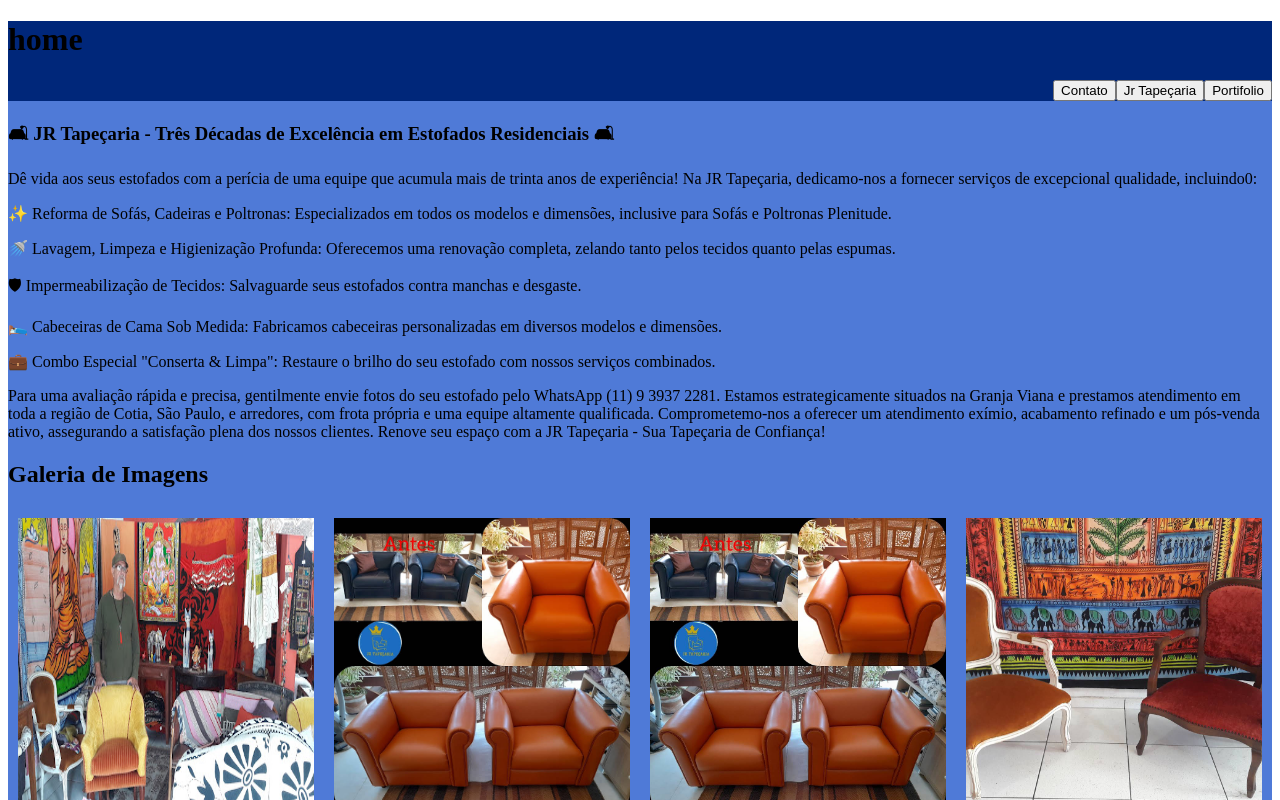
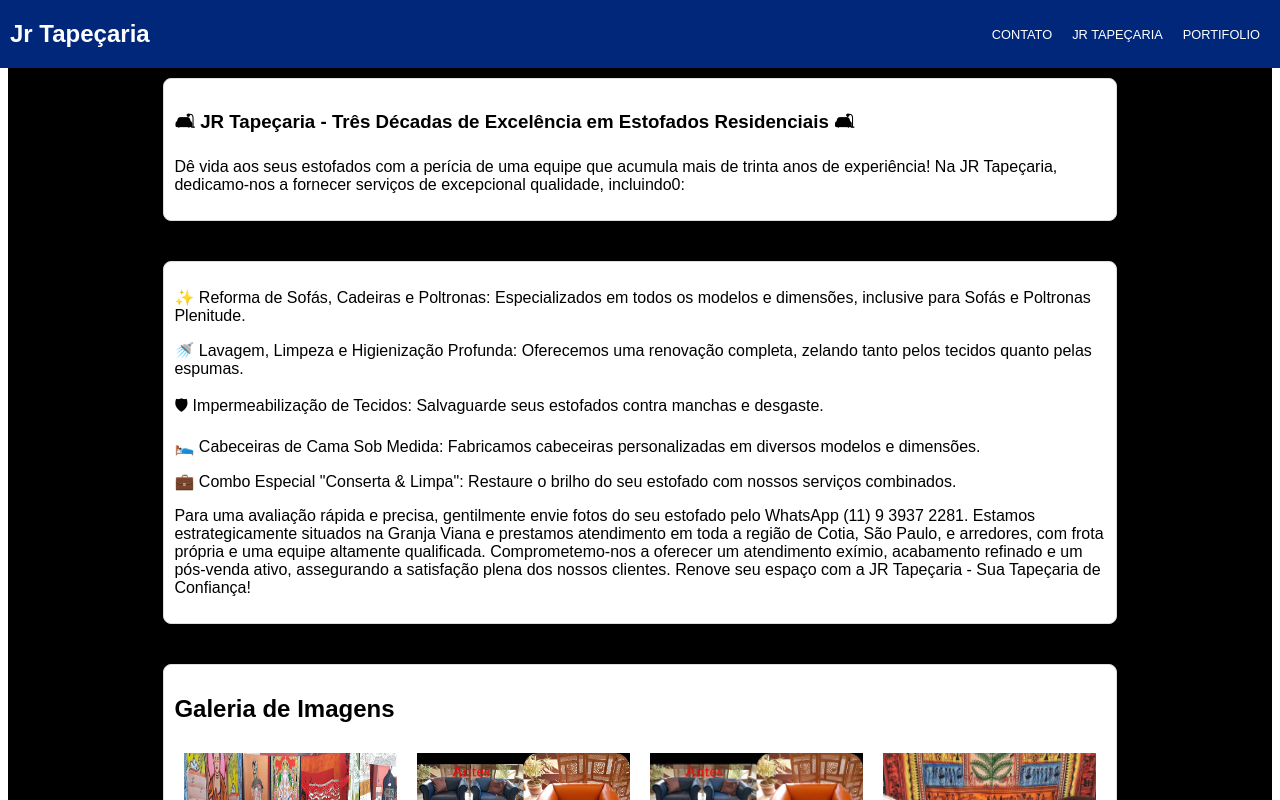
Before and after one commit to Otuada/Jrtapecaria, a React (Create React App) app: page / in a window 1280 px wide. Shown: the top 800 px of the page. Built offline with nearby package versions, Linux system fonts and the light colour scheme.

Commit message:
pagina home modificado

```diff
--- a/src/Paginas/Home/home.js
+++ b/src/Paginas/Home/home.js
@@ -1,7 +1,7 @@
 import React from "react"
 import { useNavigate } from "react-router-dom"
 import { goToContanto, goToSobre, goToPortifolio } from "../../Routes/Coordinator"
-import { DivBotoes, DivFundo, DivHeader } from "./styled"
+import { DivBotoes, DivFundo, DivHeader,Section} from "./styled"
 import GaleriaImagens from "../../Components/galeriaImagem"
 
 
@@ -19,25 +19,43 @@ export const Home = () =>{
         goToSobre(navigate)
     }
     return(
-     <DivFundo>
+      <DivFundo>
        <DivHeader>
-            <div>
-               <h1>home</h1>
-            </div>
         <DivBotoes>
-               <button onClick={toContato}>Contato</button>
-               <button onClick={toSobre}>Jr Tapeçaria</button>
-               <button onClick={goToPortifolio}>Portifolio</button>
+          <header>
+               <h1>Jr Tapeçaria</h1>
+          </header>
+        </DivBotoes>
+        <DivBotoes>
+        <nav>
+
+            <ul>
+
+                <li ><a onClick={toContato}>Contato</a></li>
+                <li ><a onClick={toSobre}>Jr Tapeçaria</a></li>
+                <li ><a onClick={goToPortifolio}>Portifolio</a></li>
+
+            </ul>
+
+
+        </nav>
+
+
         </DivBotoes>
         </DivHeader>
-          <div>
+
+        <Section>
+
+          <section>
             <h3>🛋 JR Tapeçaria - Três Décadas de Excelência em Estofados Residenciais 🛋</h3>
             <p>Dê vida aos seus estofados com a perícia de uma equipe que acumula mais de trinta
                anos de experiência! Na JR Tapeçaria, dedicamo-nos a fornecer
                serviços de excepcional qualidade, incluindo0:
             </p>
-          </div>
-          <div>
+          </section>
+        </Section>
+        <Section>
+          <section>
             <p>✨ Reforma de Sofás, Cadeiras e Poltronas: Especializados em todos os modelos
                 e dimensões, inclusive para Sofás e Poltronas Plenitude.
             </p>
@@ -65,12 +83,20 @@ export const Home = () =>{
                Sua Tapeçaria de Confiança!
             </p>
 
-          </div>
-          <div>
+          </section>
+        </Section>
+
+        <Section>
+          <section>
             <GaleriaImagens />
 
-          </div>
+          </section>
+
+        </Section>
 
     </DivFundo>
+
+
+
     )
 }
--- a/src/Paginas/Home/styled.js
+++ b/src/Paginas/Home/styled.js
@@ -1,27 +1,71 @@
-
 import styled from "styled-components";
 
-export const DivBotoes = styled.div`
+export const DivBotoes = styled.nav`
+   ul {
+      margin: 0;
+      padding: 0;
+      list-style: none;
+      display: flex;
+      align-items: center;
+   }
+
+   ul li {
+      margin-right: 20px;
+   }
+
+   ul li a {
+      font-size: 1vw;
+      text-transform: uppercase;
+      color: #fff;
+      text-decoration: none;
+      cursor: pointer;
+   }
+
+   ul li a:hover {
+      text-decoration: underline;
+   }
+
+   header {
+      margin: 10px;
+   }
+`;
+
+export const Section = styled.section`
+   width:80%;
+   background-color: #fff;
+   border: 1px solid #ddd;
+   border-radius: 8px;
+   box-shadow: 2px 10px 10px rgba(0, 0, 5, 0.1);
+
+   margin:20px;
+   padding:10px;
+
+`;
+
+export const DivFundo = styled.div`
    display: flex;
-   flex-direction: row;
-   justify-content: end;
-   align-items: flex-start;
+   flex-wrap: wrap;
+   justify-content: center;
 
-`
-export const DivFundo =styled.div`
-     background-color: #4F7AD7;
-     background-size: cover;
-     background-position: center;
-`
+   padding:50px;
+   font-family: Arial, sans-serif;
+   background-color: black;
 
-export const DivHome = styled.div`
+   margin: 0;
 
 
-`
+`;
 
-export const DivHeader =styled.div`
-     background-color: #00277A;
-     justify-content: space-around ;
-     align-items: flex-start;
-
-`
+export const DivHeader = styled.div`
+   background-color: #00277A;
+   position: fixed;
+   top: 0;
+   width: 100%;
+   z-index: 100;
+   padding: 0;
+   display: flex;
+   justify-content: space-between;
+   align-items: center;
+   flex-direction: row;
+   color: #fff;
+`;
```
Also changed, not shown: package.json (+6 -3 lines), 1 other file (tests, documents, lock files or other folders).
